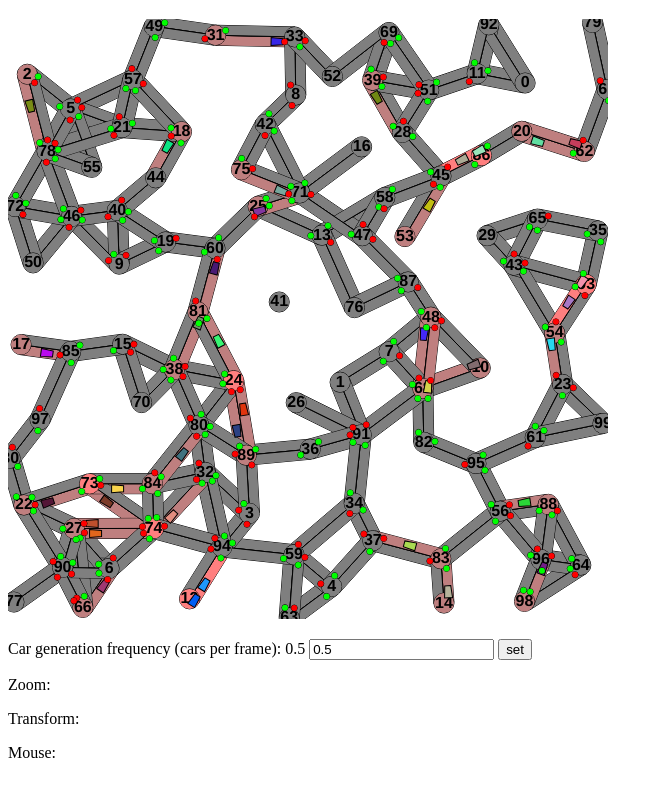
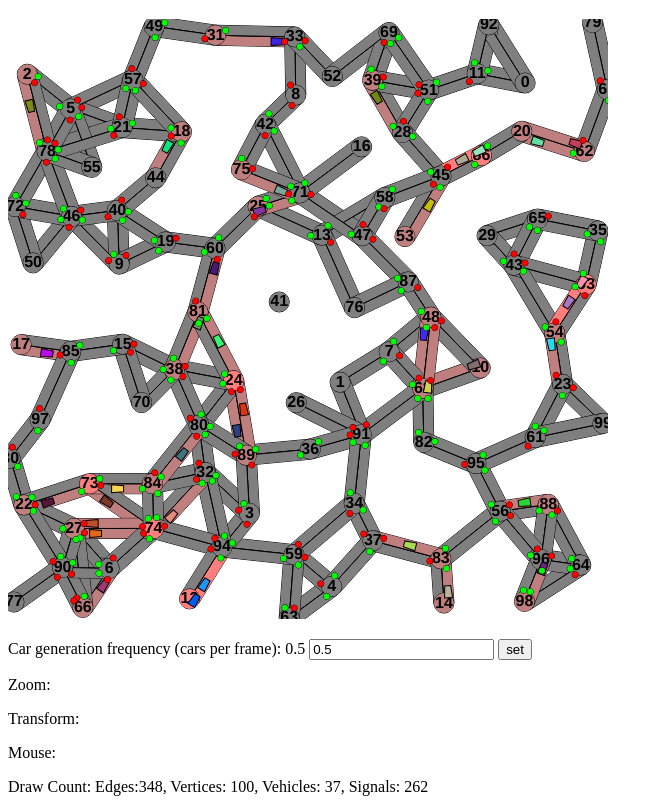
Before and after one commit to msakuta/traffic, a plain HTML site: page traffic.html in a window 1280 px wide. Shown: the part 61-873 px from the top of the page, without its empty margins (0-663 px from the left). Before the commit the page ends 839 px from the top, so only its background shows below. Drawn offline with Linux system fonts and the light colour scheme.

Commit message:
Cull objects outside viewport to enhance performance

```diff
--- a/traffic.html
+++ b/traffic.html
@@ -22,5 +22,6 @@
 	<p>Zoom: <span id="zoom"></span></p>
 	<p>Transform: <span id="trans"></span></p>
 	<p>Mouse: <span id="mouse"></span></p>
+	<p>Draw Count: <span id="drawcount"></span></p>
 </body>
 </html>
--- a/traffic.js
+++ b/traffic.js
@@ -10,6 +10,25 @@ var mouseCenter = [0,0];
 var lastMouseCenter = [0,0];
 var mouseDragging = false;
 var trans = [1,0,0,1,0,0];
+
+var drawCountElement = null;
+var drawCounts = {};
+
+/// Vector 2D addition
+function vecadd(v1,v2){
+	return [v1[0] + v2[0], v1[1] + v2[1]];
+}
+
+/// Vector 2D scale
+function vecscale(v1,s2){
+	return [v1[0] * s2, v1[1] * s2];
+}
+
+/// Vector 2D distance
+function vecdist(v1,v2){
+	var dx = v1[0] - v2[0], dy = v1[1] - v2[1];
+	return Math.sqrt(dx * dx + dy * dy);
+}
 
 /// \brief Calculates product of matrices
 ///
@@ -48,6 +67,7 @@ window.onload = function() {
 	var zoomElement = document.getElementById("zoom");
 	var transElement = document.getElementById("trans");
 	var mouseElement = document.getElementById("mouse");
+	drawCountElement = document.getElementById("drawcount");
 
 	function magnify(f){
 		// Prepare the transformation matrix for zooming
@@ -187,11 +207,21 @@ function draw() {
 	graph.update(0.1);
 
 	var ctx = canvas.getContext('2d');
+	ctx.setTransform(1,0,0,1,0,0);
 	ctx.clearRect(0,0,width,height);
 
 	function transform(){
 		ctx.setTransform(trans[0], trans[1], trans[2], trans[3], trans[4], trans[5]);
 	}
+
+	function hitCheck(pos,radius){
+		var x = trans[0] * pos[0] + trans[4];
+		var y = trans[3] * pos[1] + trans[5];
+		var tr = radius * trans[0]; // Transformed Radius
+		return 0 <= x + tr && x - tr < width && 0 <= y + tr && y - tr < height;
+	}
+
+	drawCounts.edge = drawCounts.vertex = drawCounts.vehicle = drawCounts.signal = 0;
 
 	ctx.font = "bold 16px Helvetica";
 	ctx.textAlign = "center";
@@ -209,6 +239,11 @@ function draw() {
 				continue;
 
 			var dpos = e.end.getPos();
+
+			if(!hitCheck(vecscale(vecadd(pos, dpos), 0.5), vecdist(pos, dpos) / 2. + vertexRadius))
+				continue;
+
+			drawCounts.edge++;
 
 			// Color the road with traffic intensity
 			ctx.fillStyle = roadColor(e.passCount / e.maxPassCount);
@@ -239,6 +274,11 @@ function draw() {
 	for(var i = 0; i < graph.vertices.length; i++){
 		var v = graph.vertices[i];
 
+		if(!hitCheck(v.getPos(), vertexRadius * trans[0]))
+			continue;
+
+		drawCounts.vertex++;
+
 		// Color the crossing with traffic intensity
 		ctx.fillStyle = roadColor(v.passCount / v.maxPassCount);
 		ctx.beginPath();
@@ -257,6 +297,11 @@ function draw() {
 		var spos = new Array(2);
 		var epos = new Array(2);
 		var pos = v.calcPos(spos, epos);
+
+		if(!hitCheck(pos, 7 * trans[0]))
+			continue;
+
+		drawCounts.vehicle++;
 
 		var angle = Math.atan2((spos[1] - epos[1]), spos[0] - epos[0]);
 
@@ -306,13 +351,22 @@ function draw() {
 			var para = new Array(2);
 			var perp = new Array(2);
 			var length = calcPerp(para, perp, tpos, opos);
+			var x = v.x + (para[0] - perp[0] * 0.5) * vertexRadius;
+			var y = v.y + (para[1] - perp[1] * 0.5) * vertexRadius;
+
+			if(!hitCheck([x, y], 3))
+				continue;
+
+			drawCounts.signal++;
 
 			ctx.fillStyle = v.signals[j] === true ? "#f00" : "#0f0";
 			ctx.beginPath();
-			ctx.arc(v.x + (para[0] - perp[0] * 0.5) * vertexRadius,
-				v.y + (para[1] - perp[1] * 0.5) * vertexRadius, 3, 0, Math.PI*2, false);
+			ctx.arc(x, y, 3, 0, Math.PI*2, false);
 			ctx.stroke();
 			ctx.fill();
 		}
 	}
+
+	drawCountElement.innerHTML = "Edges:" + drawCounts.edge + ", Vertices: " + drawCounts.vertex
+		+ ", Vehicles: " + drawCounts.vehicle + ", Signals: " + drawCounts.signal;
 }
```
